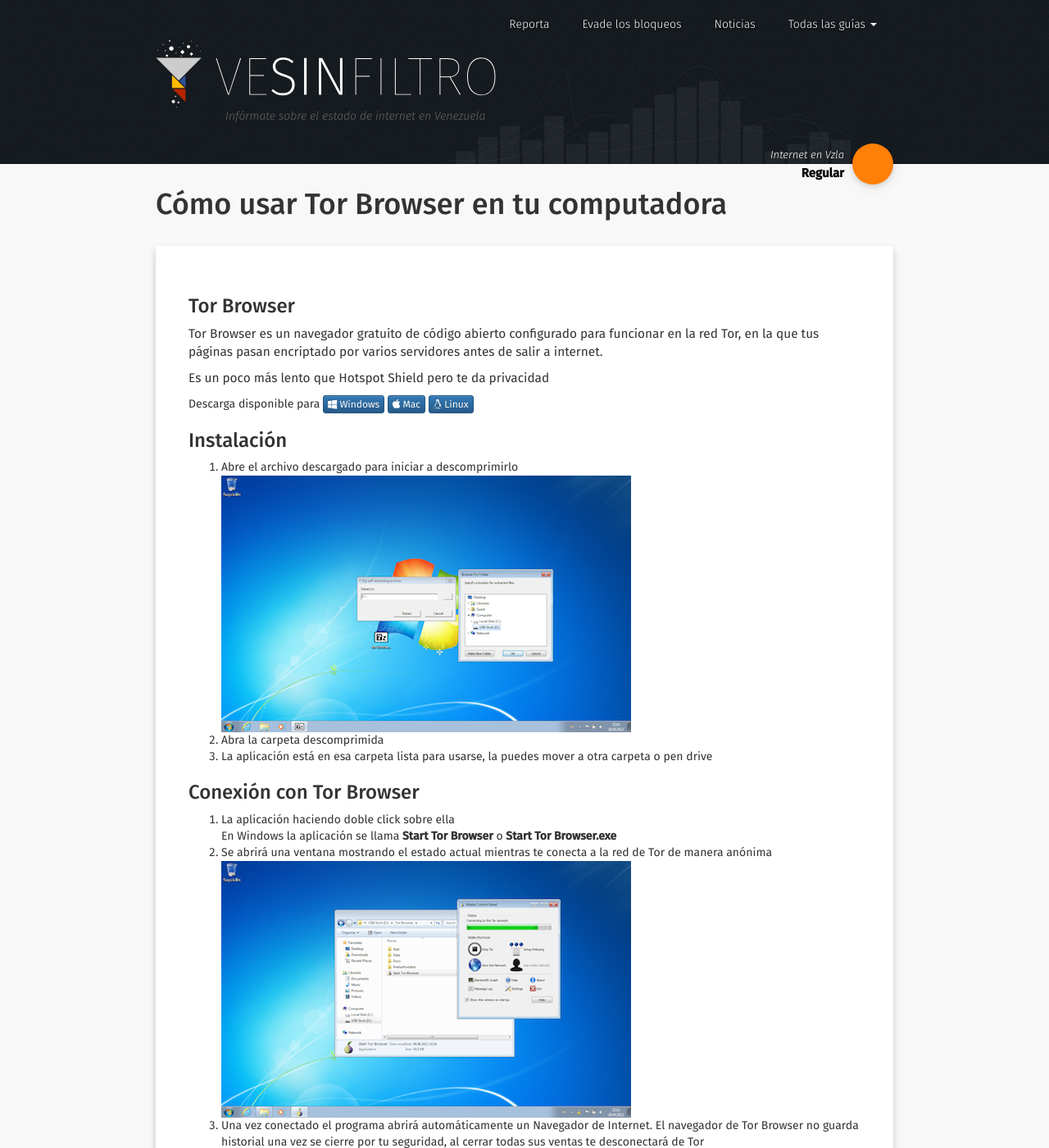
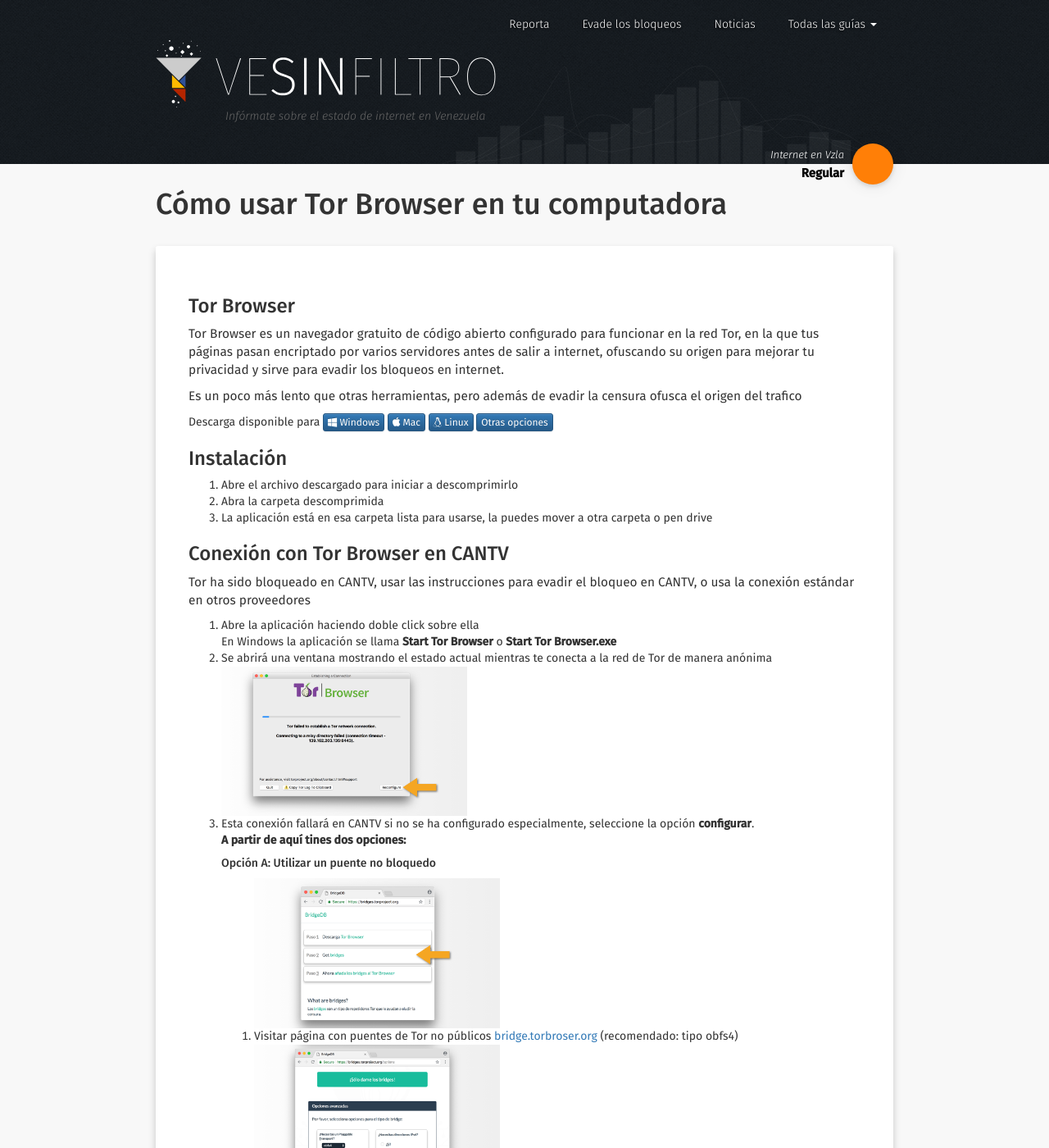
Before and after one commit to VEinteligente/VESinFiltro, a Jekyll site: the page built from _bloqueos/torbrowser.html, in a window 1280 px wide and 1400 px high. Shown: the whole window at 82% size. Built offline with Jekyll 4.4.1, drawn with Linux system fonts in a browser that asks for light colours; nearby versions of some CDN libraries; some of the changed text lies outside the part shown.

Commit message:
Various Bloqueos updates

```diff
--- a/_bloqueos/torbrowser.html
+++ b/_bloqueos/torbrowser.html
@@ -8,20 +8,21 @@
 <article class="herramienta">
 	<header>
 		<h3>Tor Browser</h3>
-		<p>Tor Browser es un navegador gratuito de código abierto configurado para funcionar en la red Tor, en la que tus páginas pasan encriptado por varios servidores antes de salir a internet.</p>
-		<p class="detalles">Es un poco más lento que Hotspot Shield pero te da privacidad</p>
+		<p>Tor Browser es un navegador gratuito de código abierto configurado para funcionar en la red Tor, en la que tus páginas pasan encriptado por varios servidores antes de salir a internet, ofuscando su origen para mejorar tu privacidad y sirve para evadir los bloqueos en internet.</p>
+		<p class="detalles">Es un poco más lento que otras herramientas, pero además de evadir la censura ofusca el origen del trafico</p>
 	</header>
 	<section class="disponible">
 		Descarga disponible para
-		<a target="_blank" href=https://www.torproject.org/dist/torbrowser/5.0.4/torbrowser-install-5.0.4_en-US.exe" class="btn btn-primary btn-xs"><i class="fa fa-windows"></i> Windows</a>
-		<a target="_blank" href="https://www.torproject.org/dist/torbrowser/5.0.4/TorBrowser-5.0.4-osx64_en-US.dmg" class="btn btn-primary btn-xs"><i class="fa fa-apple"></i> Mac</a>
-		<a target="_blank" href="https://www.torproject.org/dist/torbrowser/5.0.4/tor-browser-linux32-5.0.4_en-US.tar.xz" class="btn btn-primary btn-xs"><i class="fa fa-linux"></i> Linux</a>
+		<a target="_blank" href="https://torproject.org/download/download-easy.html.es" class="btn btn-primary btn-xs"><i class="fa fa-windows"></i> Windows</a>
+		<a target="_blank" href="https://torproject.org/download/download-easy.html.es" class="btn btn-primary btn-xs"><i class="fa fa-apple"></i> Mac</a>
+		<a target="_blank" href="https://torproject.org/download/download-easy.html.es" class="btn btn-primary btn-xs"><i class="fa fa-linux"></i> Linux</a>
+		<a target="_blank" href="https://torproject.org/download/download-easy.html.es" class="btn btn-primary btn-xs"> Otras opciones</a>
 	</section>
 
 	<section class="instalacion">
 		<h3>Instalaci&oacute;n</h3>
 		<ol>
-			<li>Abre el archivo descargado para iniciar a descomprimirlo</li><img src="/img/tor1.png" width="500"/>
+			<li>Abre el archivo descargado para iniciar a descomprimirlo</li>
 			<li>Abra la carpeta descomprimida</li>
 			<li>La aplicación está en esa carpeta lista para usarse, la puedes mover a otra carpeta o pen drive</li>
 		</ol>
@@ -29,20 +30,55 @@
 
 
 	<section class="conexion">
-		<h3>Conexión con Tor Browser</h3>
+		<h3>Conexión con Tor Browser en CANTV</h3>
+		<p>Tor ha sido bloqueado en CANTV, usar las instrucciones para evadir el bloqueo en CANTV, o usa la conexi&oacute;n est&aacute;ndar en otros proveedores</p>
 		<ol>
-			<li>La aplicación haciendo doble click sobre ella<br>
+			<li>Abre la aplicación haciendo doble click sobre ella<br>
 				<span class="muted">En Windows la aplicación se llama <strong>Start Tor Browser</strong> o <strong>Start Tor Browser.exe</strong></span>
 			</li>
-			<li>Se abrirá una ventana mostrando el estado actual mientras te conecta a la red de Tor de manera anónima <img src="/img/tor2.png" width="500" /></li>
+			<li>Se abrirá una ventana mostrando el estado actual mientras te conecta a la red de Tor de manera anónima</li>
+			<img src="/img/tor-alt-0.png" width="300" />
+			<li>Esta conexión fallará en CANTV si no se ha configurado especialmente, seleccione la opción <strong>configurar</strong>.  <br/>
+			<div><strong>A partir de aquí tines dos opciones:</strong></div>
+				<span class="option">
+					<h5>Opción A: Utilizar un puente no bloquedo</h5>
+					<ol>
+						<img src="/img/tor-bridge-1.png" width="300" />
+						<li>Visitar página con puentes de Tor no públicos <a href="https://bridge.torbroser.org">bridge.torbroser.org</a> (recomendado: tipo obfs4) </li>
+						<img src="/img/tor-bridge-2.png" width="300" />
+						<li>Copia la lista de puentes</li>
+						<li>En la configuración de conexión seleccionar “Tor está censurado en mi país”</li>
+						<li>Pegar los puentes en la sección "Colocar un puente que conozco”</li>
+						<img src="/img/tor-bridge-3.png" width="300" />
+					</ol>
+					<h5>Opción 2, utilizar un puente tipo meek</h5>
+						<ol>
+							<li>En la configuraci&oacute;n de conexión seleccionar &ldquo;Tor est&aacute; censurado en mi pa&iacute;s&rdquo;</li>
+							<li>Marca la opción &quot;Selecciona un puente integrado&quot;</li>
+							<li>Elige el puente &ldquo;meek-Azure&quot; </li>
+							 <img src="/img/tor-meek-1.png" width="300" />
+						</ol>
+				</span>
+			</li>
 			<li>Una vez conectado el programa abrirá automáticamente un Navegador de Internet. <span class="muted">El navegador de Tor Browser no guarda historial una vez se cierre por tu seguridad, al cerrar todas sus ventas te desconectará de Tor</li>
-			<img src="/img/tor3.png" width="500" />
 		</ol>
-		<div class="alert alert-warning">Tor Browser Bundle s&oacute;lo evade bloqueos y protege tus comunicaciones al usar el navegador incluido</div>
+		<br/>
+		<br/>
+		<h3>Conexión estándard con Tor Browser</h3>
+		<p>Tor ha sido bloqueado en CANTV, usar las instrucciones para evadir el bloqueo en CANTV, o usa la conexión estándar en otros proveedores</p>
+		<ol>
+			<li>Abre la aplicación haciendo doble click sobre ella<br>
+				<span class="muted">En Windows la aplicación se llama <strong>Start Tor Browser</strong> o <strong>Start Tor Browser.exe</strong></span>
+			</li>
+			<li>Se abrirá una ventana mostrando el estado actual mientras te conecta a la red de Tor de manera anónima <img src="/img/tor2.png" width="300" /></li>
+			<li>Una vez conectado el programa abrirá automáticamente un Navegador de Internet. <span class="muted">El navegador de Tor Browser no guarda historial una vez se cierre por tu seguridad, al cerrar todas sus ventas te desconectará de Tor</li>
+			<img src="/img/tor3.png" width="300" />
+		</ol>
 	</section>
 </article>
 
-
+<h5> Advertencias:</h5>
+<div class="alert alert-warning">Tor Browser Bundle s&oacute;lo evade bloqueos y protege tu privacidad al usar al usar el navegador incluido</div>
 <div class="alert alert-info">Recuerda que cualquier herramienta para evadir bloqueos o aumentar tu privacidad podría ponerte en peligro si es maliciosa, usa herramientas probadas y conocidas, descarga sólo desde la fuente o alguien de confianza.</div>
 
 <div class="alert alert-warning">Algunas de estas herramientas proveen mayor privacidad ante el gobierno y proveedor de servicio, pero no son infalibles y puede ser posible que se detecte su uso</div>
```
Also changed, not shown: _bloqueos/hotspot.html (+2 -5 lines), bloqueos.html (+17 -17 lines), img/tor-alt-0.png (added), img/tor-bridge-1.png (added), img/tor-bridge-2.png (added), img/tor-bridge-3.png (added), img/tor-meek-1.png (added), res/img/tecnicas_evadir_bloqueos.png (added), res/post_img/tecnicas_evadir_bloqueos.png (added), 1 other file.
